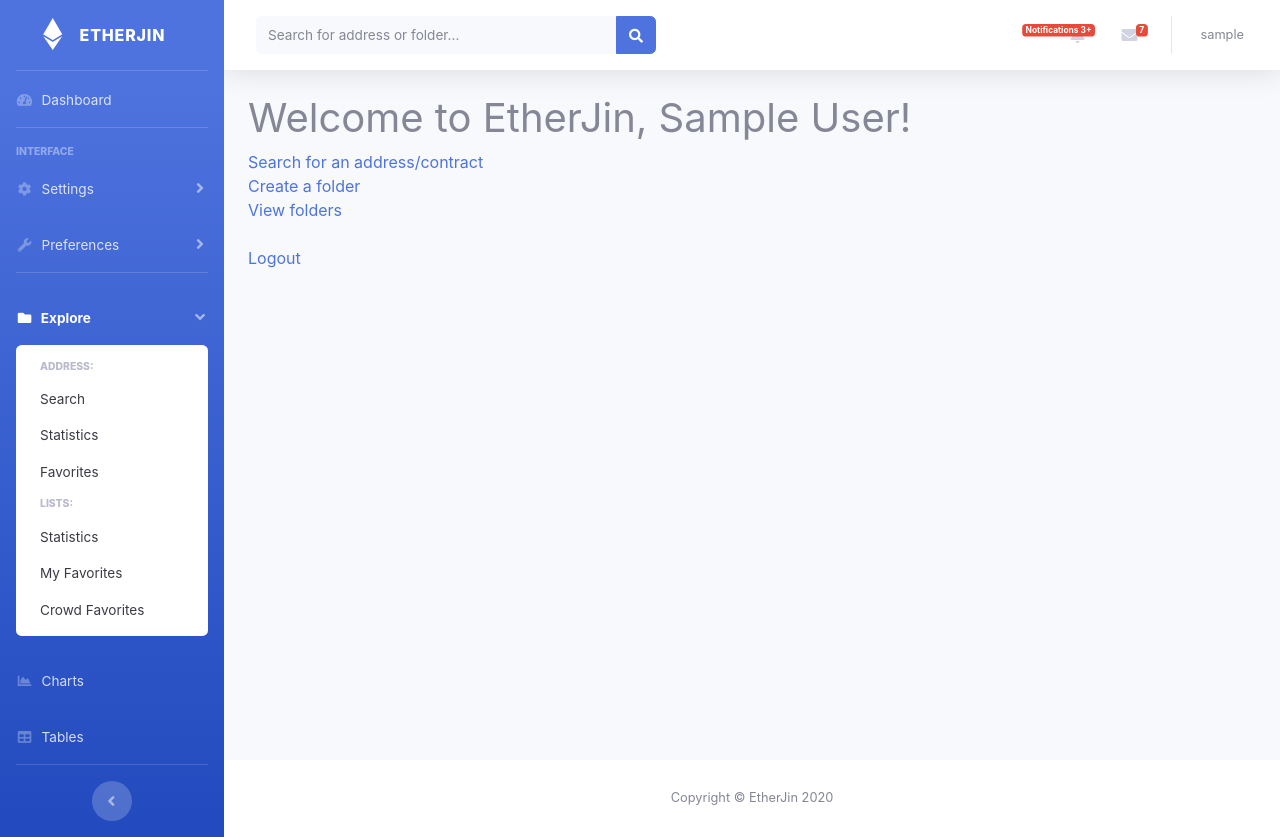
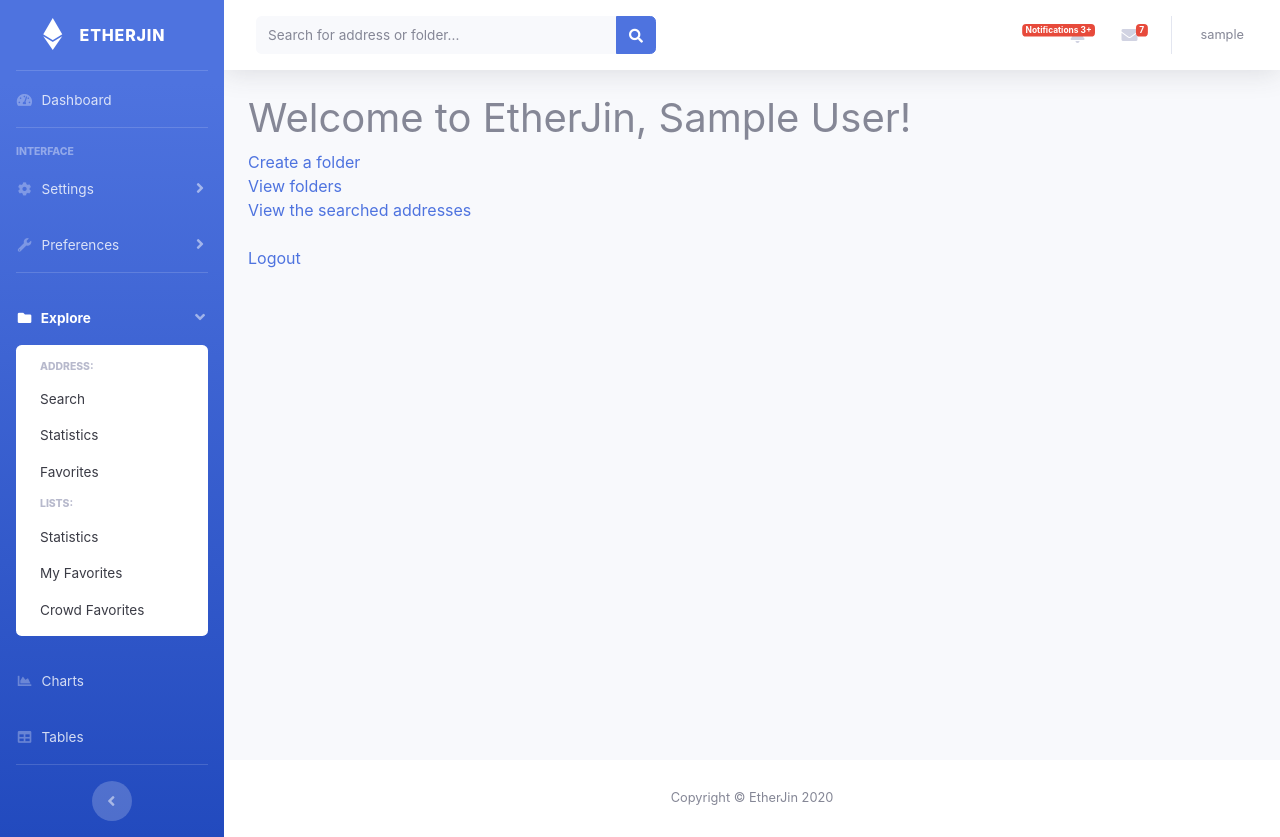
Before and after one commit to lidia-k/EtherJin, a Django app: page / in a window 1280 px wide. Run offline with Django 3.2, Linux system fonts and the light colour scheme; the visitor is signed in with stand-in values (Sample User, id 1); some libraries are stand-ins or nearby versions.

Commit message:
add a link to see the searched addresses in the index template

```diff
--- a/etherscan_app/templates/etherscan_app/index.html
+++ b/etherscan_app/templates/etherscan_app/index.html
@@ -1,9 +1,9 @@
 {% extends 'etherscan_app/base.html' %}
 {% block content %}
 <h1>Welcome to EtherJin, {{ user.get_full_name }}!</h1>
-<a href="{% url 'etherscan_app:search-results' %}">Search for an address/contract</a><br>
 <a href="{% url 'etherscan_app:create-folder' %}">Create a folder</a><br>
-<a href="{% url 'etherscan_app:show-folders' %}">View folders</a>
+<a href="{% url 'etherscan_app:show-folders' %}">View folders</a><br>
+<a href="{% url 'etherscan_app:searched-addresses' %}">View the searched addresses</a>
 <br><br>
 <a href="{% url 'logout' %}">Logout</a>
 {% endblock %}
```
